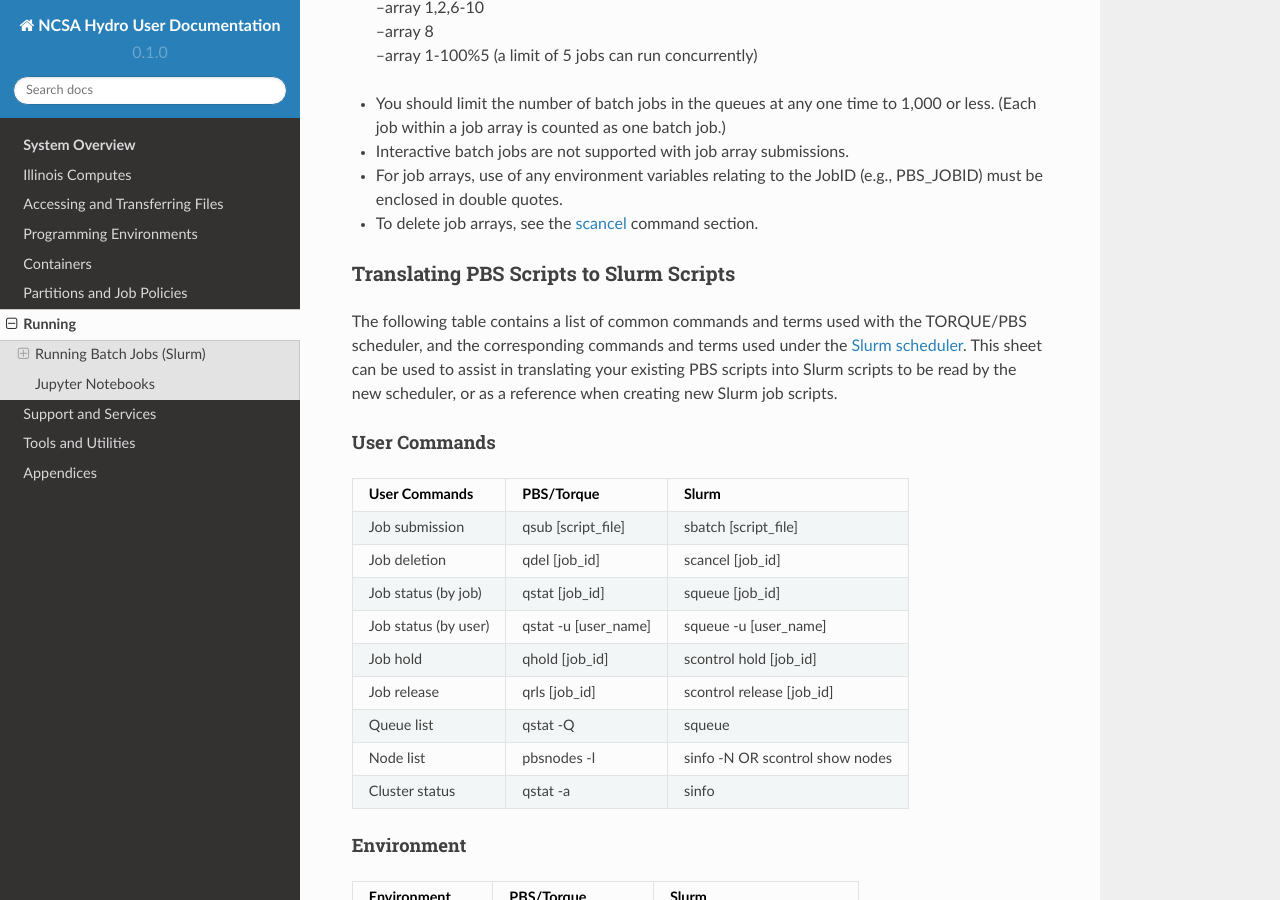
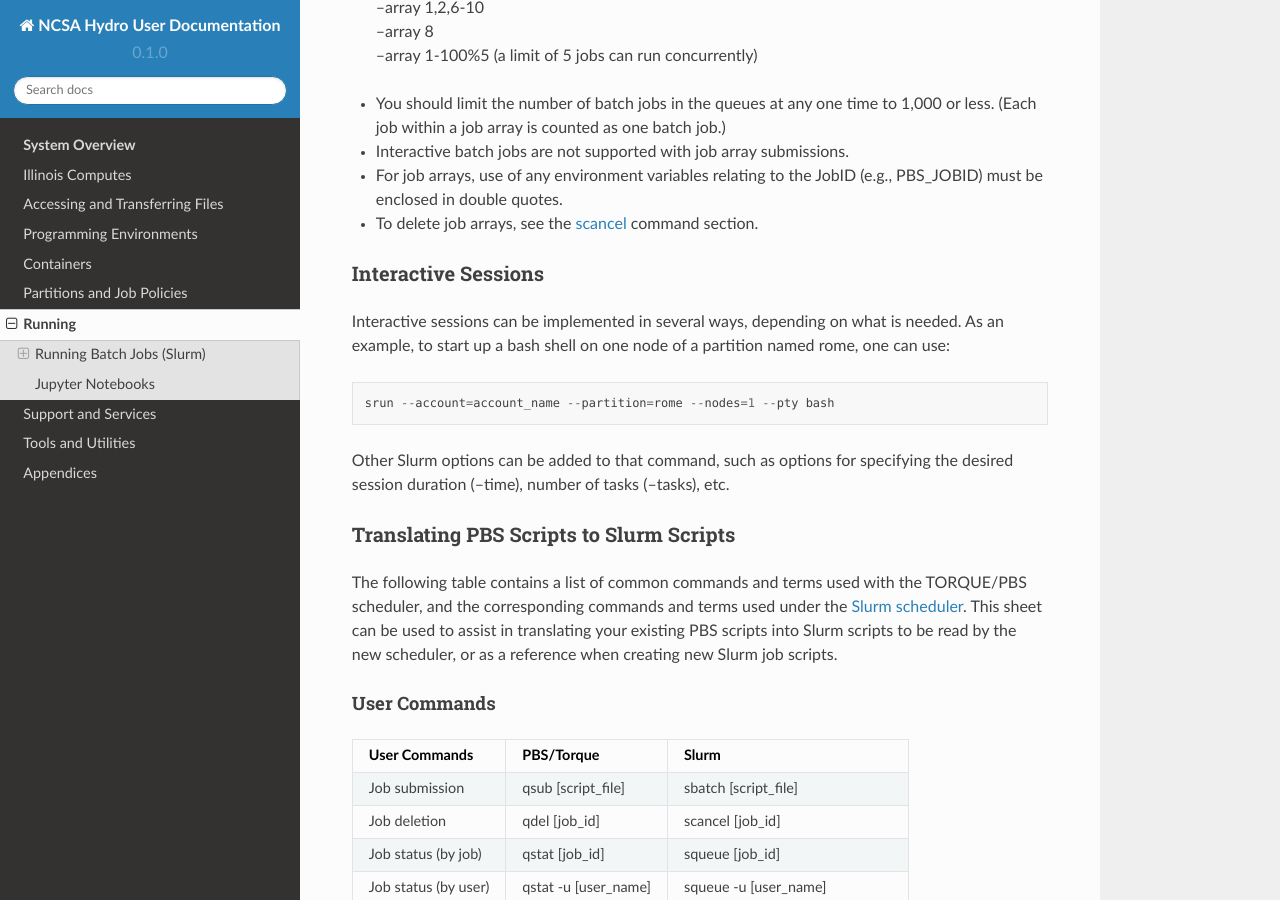
Before and after one commit to ncsa/hydro_documentation, a Sphinx documentation site: the page built from docs/source/running.rst, in a window 1280 px wide and 900 px high, scrolled down 5585 px. Built offline with Sphinx 7.4.7 and the Read the Docs theme 2.0.0, drawn with Linux system fonts in a browser that asks for light colours; pages that are not in the unit, such as notebooks, are missing from menus.

Commit message:
Document use of interactive sessions on Hydro

```diff
--- a/docs/source/running.rst
+++ b/docs/source/running.rst
@@ -330,6 +330,19 @@
    `scancel <https://slurm.schedmd.com/job_array.html#scancel>`__
    command section.
 
+Interactive Sessions
+~~~~~~~~~~~~~~~~~~~~~~~~
+
+Interactive sessions can be implemented in several ways, depending on what is needed.
+As an example, to start up a bash shell on one node of a partition named rome, one can use:
+
+::
+
+   srun --account=account_name --partition=rome --nodes=1 --pty bash
+
+Other Slurm options can be added to that command, such as options for specifying
+the desired session duration (--time), number of tasks (--tasks), etc.
+
 Translating PBS Scripts to Slurm Scripts
 ~~~~~~~~~~~~~~~~~~~~~~~~~~~~~~~~~~~~~~~~~~~~~~~~
 
```
